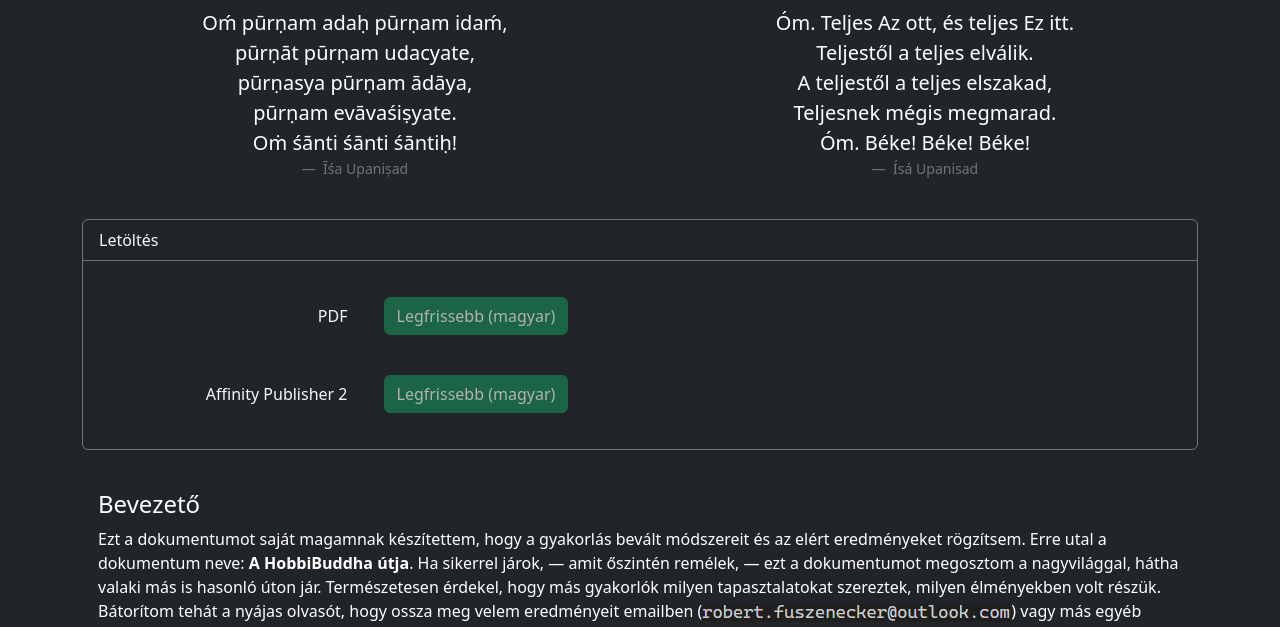
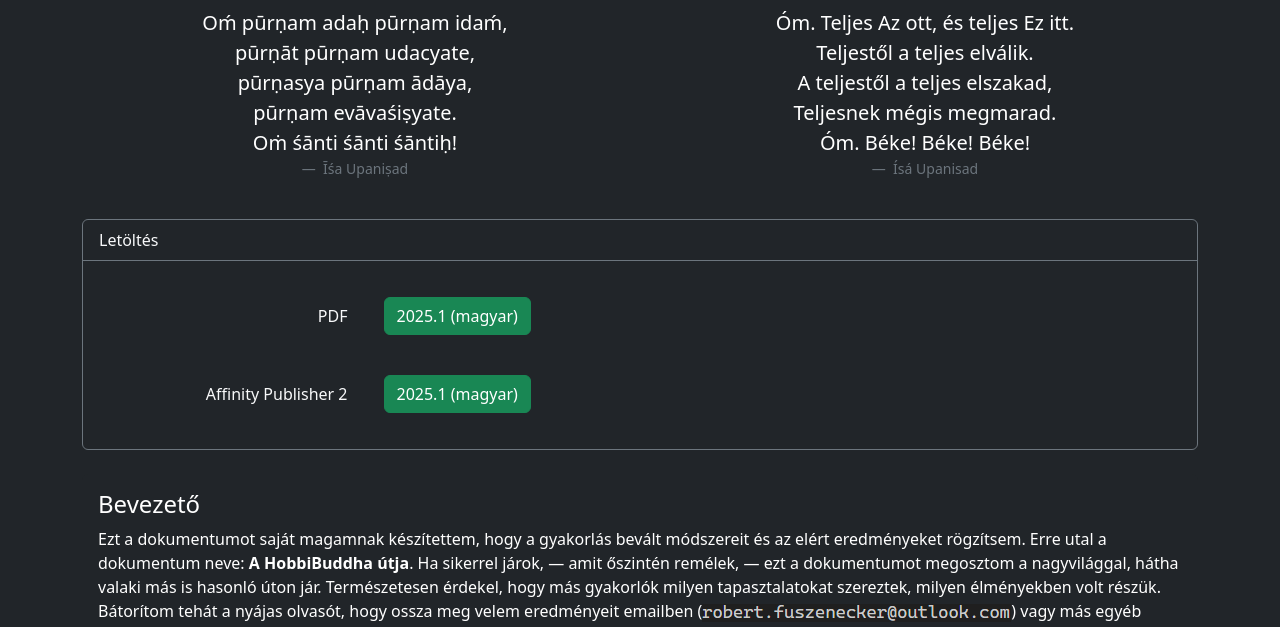
Before and after one commit to fuszenecker/fuszenecker.github.io, a plain HTML site: page index.html in a window 1280 px wide. Shown: the part 167-794 px from the top of the page. Drawn offline with nearby package versions, Linux system fonts and the light colour scheme.

Commit message:
Making public.

```diff
--- a/index.html
+++ b/index.html
@@ -85,7 +85,7 @@
                         PDF
                     </div>
                     <div class="col-sm-9 text-start p-3">
-                        <a href="#" class="btn btn-success m-1 disabled" tabindex="-1" role="button">Legfrissebb (magyar)</a>
+                        <a href="/docs/2025.1/A%20HobbiBuddha%20útja.pdf" class="btn btn-success m-1" tabindex="-1" role="button">2025.1 (magyar)</a>
                         <!-- <a href="#" class="btn btn-success m-1" tabindex="-1" role="button">Primary link</a> -->
                     </div>
                 </div>
@@ -95,7 +95,7 @@
                         Affinity Publisher 2
                     </div>
                     <div class="col-sm-9 text-start p-3">
-                        <a href="#" class="btn btn-success m-1 disabled" tabindex="-1" role="button">Legfrissebb (magyar)</a>
+                        <a href="/docs/2025.1/A%20HobbiBuddha%20útja.afpub" class="btn btn-success m-1" tabindex="-1" role="button">2025.1 (magyar)</a>
                     </div>
                 </div>
             </div>
```
Also changed, not shown: 4 other files.
